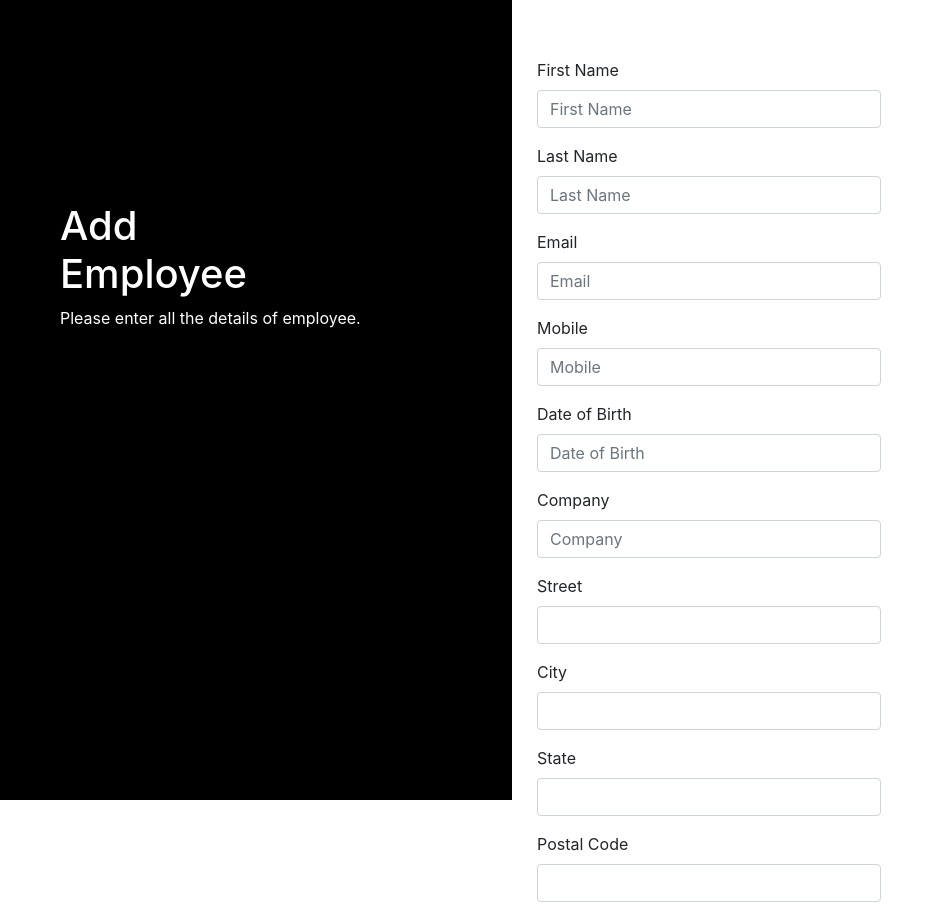
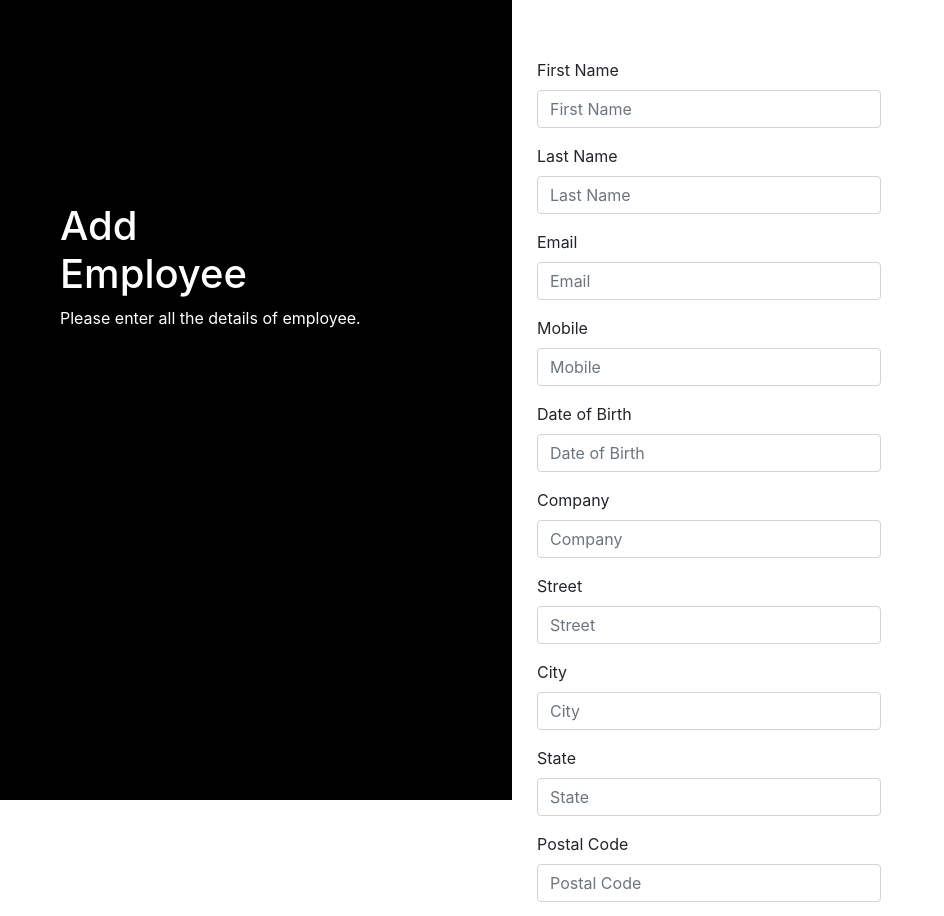
Before and after one commit to rajeevloghade/MB_Assignment, an Angular app in the folder MB-Assignment-Manager-Employee-Angular/: page /addEmployee in a window 1280 px wide. Shown: the top 916 px of the page, without its empty margins (0-944 px from the left). Built offline with nearby package versions, Linux system fonts and the light colour scheme.

Commit message:
address validation

```diff
--- a/MB-Assignment-Manager-Employee-Angular/src/app/employee-create/employee-create.component.html
+++ b/MB-Assignment-Manager-Employee-Angular/src/app/employee-create/employee-create.component.html
@@ -55,19 +55,27 @@
                 <div ngModelGroup='address'>
                     <div class="form-group">
                         <label for="street">Street</label>
-                        <input class="form-control" type="text" name="street" [(ngModel)]='address.street'>
+                        <input class="form-control" #street='ngModel' [class.is-invalid]='street.invalid && street.touched' type="text" name="street" [(ngModel)]='address.street' placeholder="Street" required>
+                        <small class="text-danger" [class.d-none]='street.valid || street.untouched'>Street is
+                            required</small>
                     </div>
                     <div class="form-group">
                         <label for="city">City</label>
-                        <input class="form-control" type="text" name="city" [(ngModel)]='address.city'>
+                        <input class="form-control" #city='ngModel' [class.is-invalid]='city.invalid && city.touched' type="text" name="city" [(ngModel)]='address.city' placeholder="City" required>
+                        <small class="text-danger" [class.d-none]='city.valid || city.untouched'>City is
+                            required</small>
                     </div>
                     <div class="form-group">
                         <label for="state">State</label>
-                        <input class="form-control" type="text" name="state" [(ngModel)]='address.state'>
+                        <input class="form-control" #state='ngModel' [class.is-invalid]='state.invalid && state.touched' type="text" name="state" [(ngModel)]='address.state' placeholder="State" required>
+                        <small class="text-danger" [class.d-none]='state.valid || state.untouched'>State is
+                            required</small>
                     </div>
                     <div class="form-group">
                         <label for="pinCode">Postal Code</label>
-                        <input class="form-control" type="text" name="pinCode" [(ngModel)]='address.pinCode'>
+                        <input class="form-control" #pinCode='ngModel' [class.is-invalid]='pinCode.invalid && pinCode.touched' type="text" name="pinCode" [(ngModel)]='address.pinCode' placeholder="Postal Code" required>
+                        <small class="text-danger" [class.d-none]='pinCode.valid || pinCode.untouched'>Postal Code is
+                            required</small>
                     </div>
                 </div>
                 <button type="submit" [disabled]='managerLogin.form.invalid' class="btn btn-black">Add</button>
```
